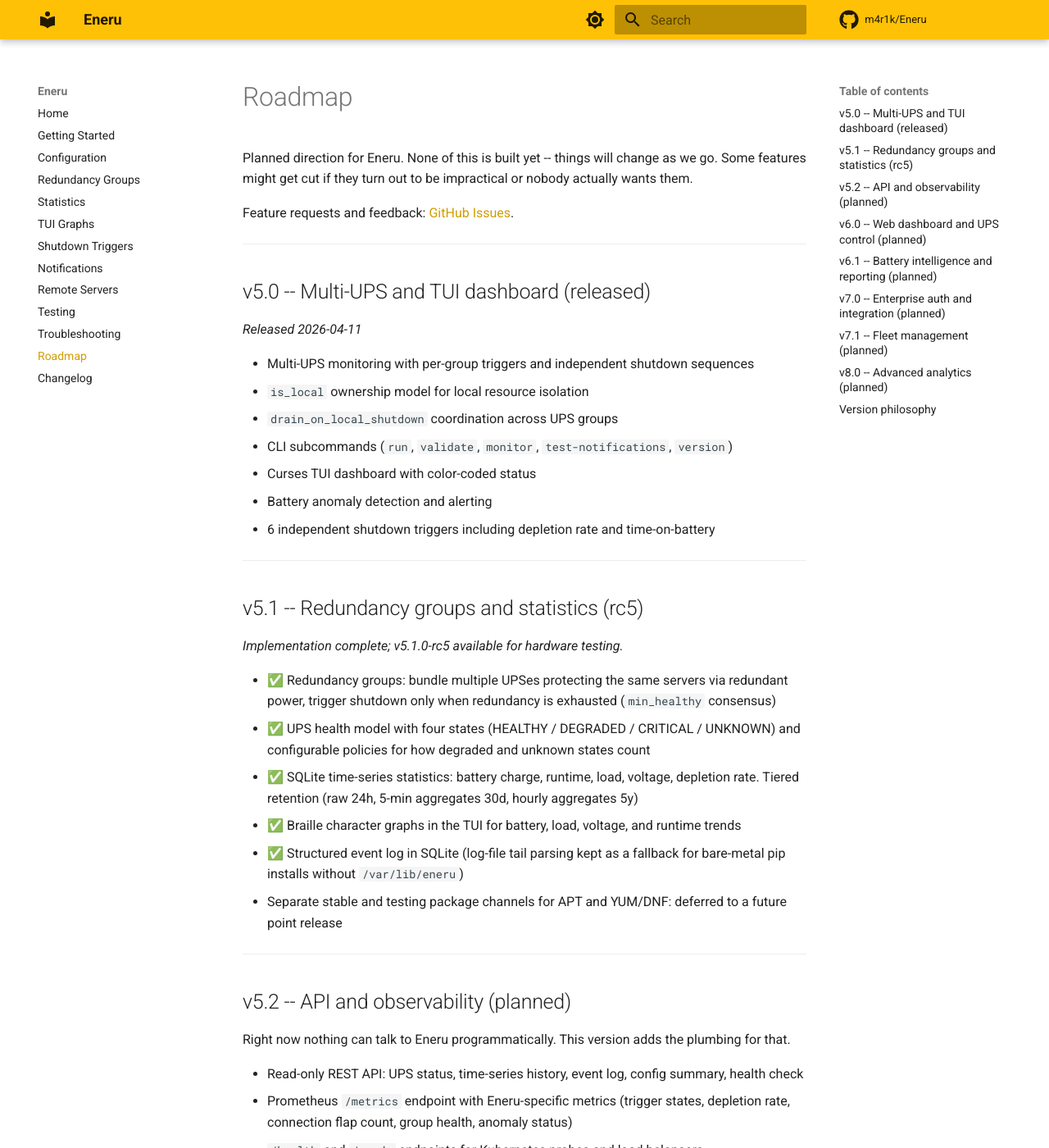
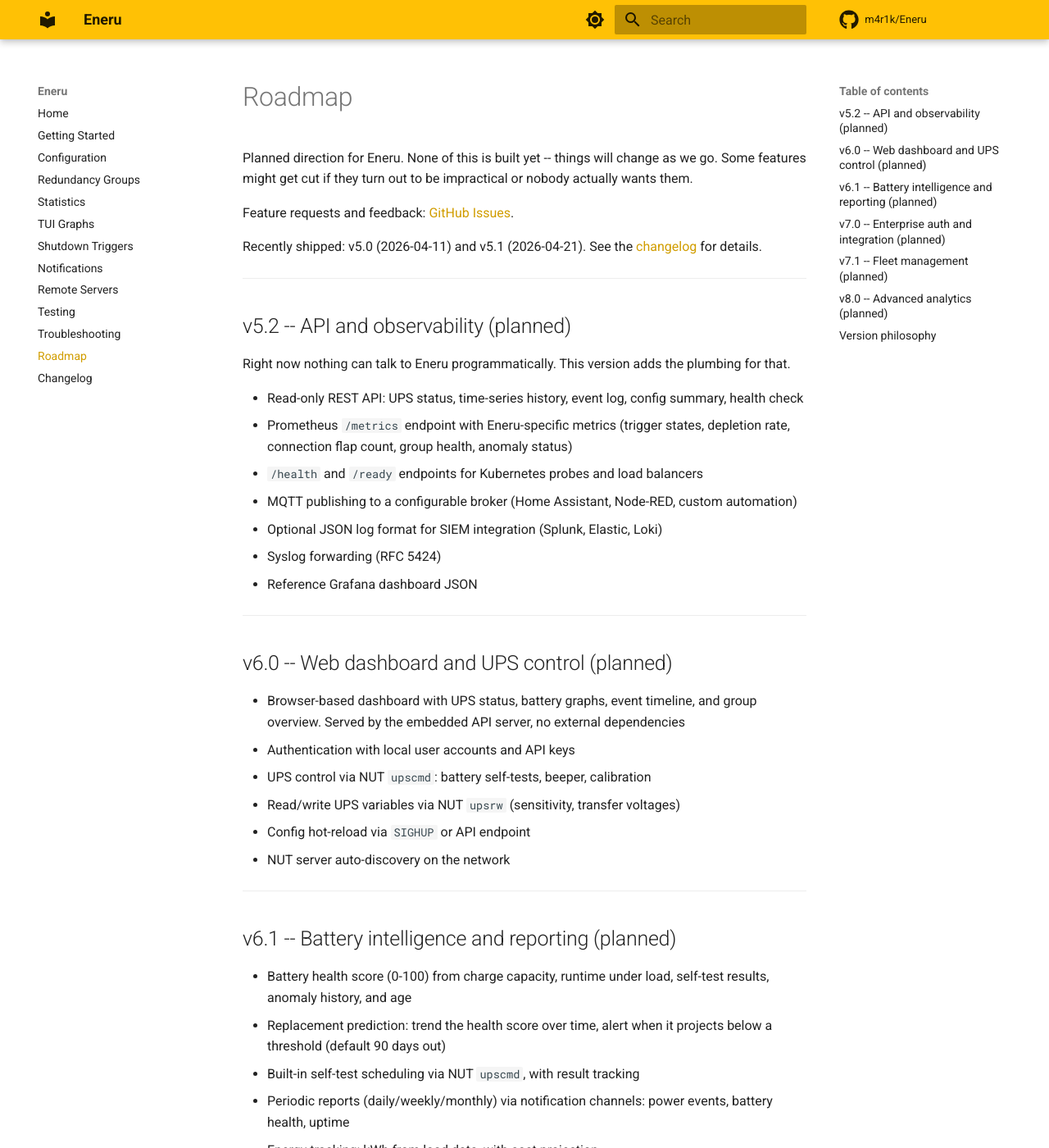
Before and after one commit to m4r1k/Eneru, an MkDocs documentation site: the page built from docs/roadmap.md, in a window 1280 px wide and 1400 px high. Shown: the whole window at 82% size. Built offline with MkDocs 1.6.1 and Material for MkDocs 9.7.7, drawn with Linux system fonts in a browser that asks for light colours; comment, search, counter and statistics services are not loaded.

Commit message:
docs(roadmap): drop v5.0 and v5.1 entries (both shipped)
v5.0 shipped 2026-04-11; v5.1 shipped 2026-04-21. Neither belongs
on the roadmap anymore -- the roadmap is for upcoming work, not
release history.

Replaces them with a single "Recently shipped" pointer line at the
top of the file so casual readers landing on the roadmap can still
find the changelog. Roadmap now starts at v5.2.

The "Version philosophy" table at the bottom keeps the v5.x row
because it describes the v5 theme (foundation: data, redundancy,
observability) rather than tracking specific release status.

Co-Authored-By: Claude Opus 4.7 <noreply@anthropic.com>

```diff
--- a/docs/roadmap.md
+++ b/docs/roadmap.md
@@ -4,32 +4,7 @@ Planned direction for Eneru. None of this is built yet -- things will change as
 
 Feature requests and feedback: [GitHub Issues](https://github.com/m4r1k/Eneru/issues).
 
----
-
-## v5.0 -- Multi-UPS and TUI dashboard (released)
-
-*Released 2026-04-11*
-
-- Multi-UPS monitoring with per-group triggers and independent shutdown sequences
-- `is_local` ownership model for local resource isolation
-- `drain_on_local_shutdown` coordination across UPS groups
-- CLI subcommands (`run`, `validate`, `monitor`, `test-notifications`, `version`)
-- Curses TUI dashboard with color-coded status
-- Battery anomaly detection and alerting
-- 6 independent shutdown triggers including depletion rate and time-on-battery
-
----
-
-## v5.1 -- Redundancy groups and statistics (rc5)
-
-*Implementation complete; v5.1.0-rc5 available for hardware testing.*
-
-- ✅ Redundancy groups: bundle multiple UPSes protecting the same servers via redundant power, trigger shutdown only when redundancy is exhausted (`min_healthy` consensus)
-- ✅ UPS health model with four states (HEALTHY / DEGRADED / CRITICAL / UNKNOWN) and configurable policies for how degraded and unknown states count
-- ✅ SQLite time-series statistics: battery charge, runtime, load, voltage, depletion rate. Tiered retention (raw 24h, 5-min aggregates 30d, hourly aggregates 5y)
-- ✅ Braille character graphs in the TUI for battery, load, voltage, and runtime trends
-- ✅ Structured event log in SQLite (log-file tail parsing kept as a fallback for bare-metal pip installs without `/var/lib/eneru`)
-- Separate stable and testing package channels for APT and YUM/DNF: deferred to a future point release
+Recently shipped: v5.0 (2026-04-11) and v5.1 (2026-04-21). See the [changelog](changelog.md) for details.
 
 ---
 
```
